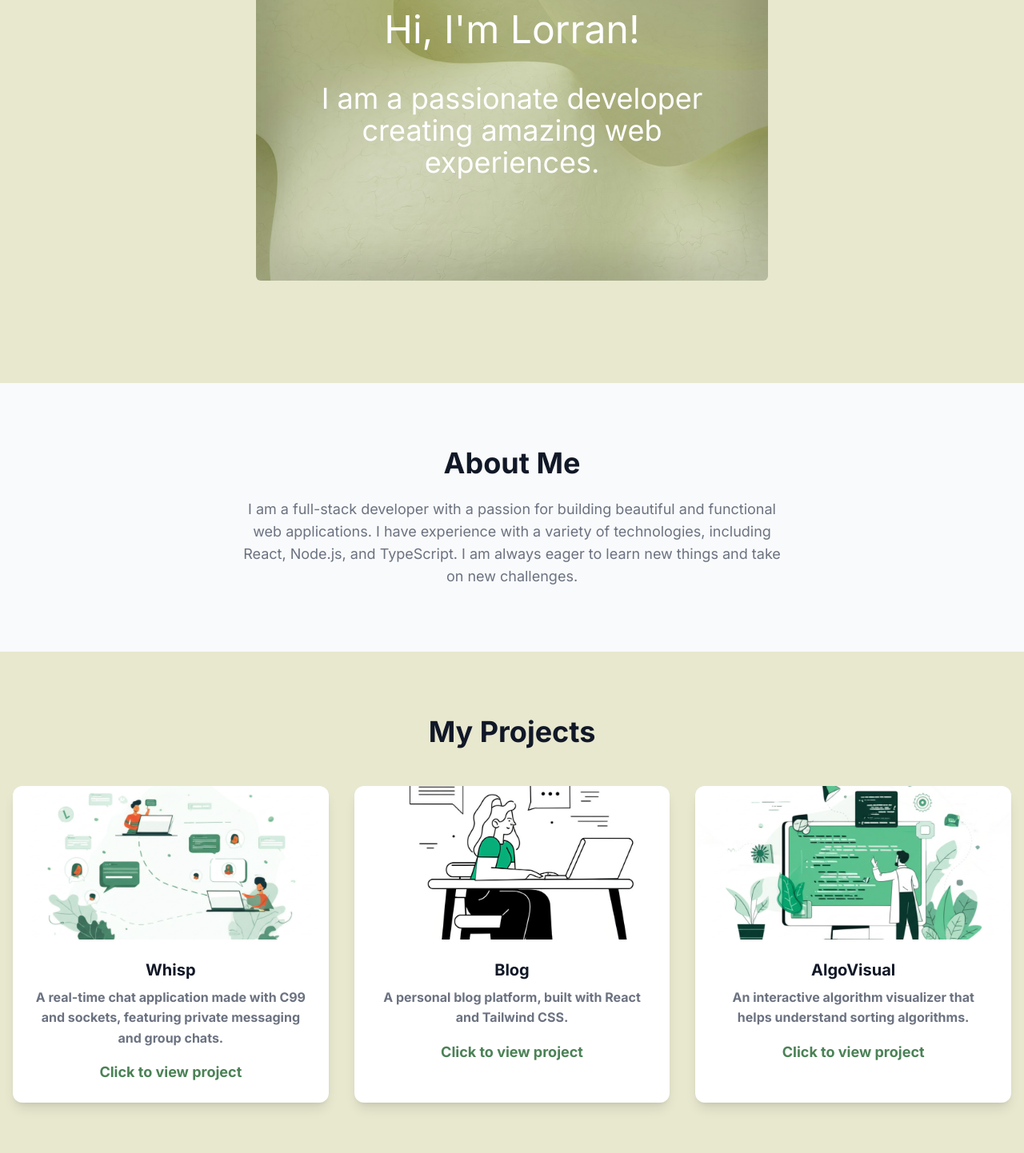
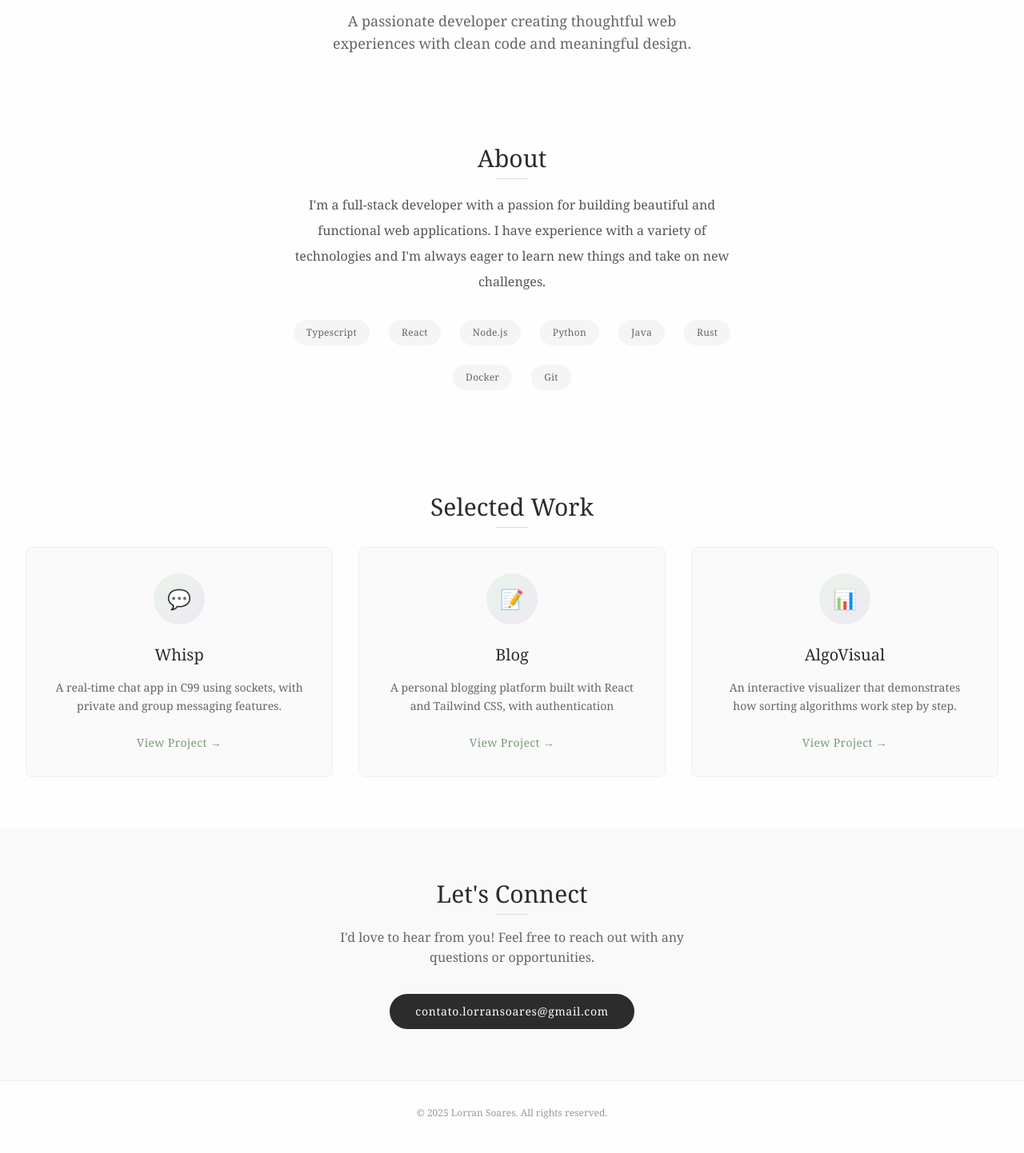
Before and after one commit to derivia/portfolio, a React (Vite) app in the folder client/: page / in a window 1280 px wide. Shown: the part 308-1750 px from the top of the page at 80% size. Built offline with nearby package versions, Linux system fonts and the light colour scheme; the HTML template or start-up script is replaced by a standard one.

Commit message:
feat!: new design - nice

```diff
--- a/client/index.html
+++ b/client/index.html
@@ -8,12 +8,6 @@
     />
     <meta name="viewport" content="width=device-width, initial-scale=1.0" />
     <title>Lorran Soares</title>
-    <link rel="preconnect" href="https://fonts.googleapis.com" />
-    <link rel="preconnect" href="https://fonts.gstatic.com" crossorigin />
-    <link
-      href="https://fonts.googleapis.com/css2?family=Inter:wght@400;700&display=swap"
-      rel="stylesheet"
-    />
   </head>
   <body>
     <div id="root"></div>
--- a/client/src/components/About.tsx
+++ b/client/src/components/About.tsx
@@ -1,16 +1,44 @@
+import SectionTitle from "./SectionTitle";
+
+interface SkillProps {
+	skill: string;
+}
+
+const Skill = (props: SkillProps) => {
+	return (
+		<span className="bg-skill-tag-bg px-4 py-2 rounded-full text-xs text-text-secondary tracking-wide">
+			{String(props.skill[0]).toUpperCase() + String(props.skill).slice(1)}
+		</span>
+	);
+};
+
 const About = () => {
+	const skills = [
+		"typescript",
+		"react",
+		"node.js",
+		"python",
+		"java",
+		"rust",
+		"docker",
+		"git",
+	];
+
 	return (
-		<section id="about" className="py-20 bg-section-bg">
-			<div className="container mx-auto text-center px-4">
-				<h2 className="text-4xl md:text-4xl font-bold mb-6 text-text-primary">
-					About Me
-				</h2>
-				<p className="max-w-2xl mx-auto text-lg text-text-secondary">
-					I am a full-stack developer with a passion for building beautiful and
-					functional web applications. I have experience with a variety of
-					technologies, including React, Node.js, and TypeScript. I am always
-					eager to learn new things and take on new challenges.
-				</p>
+		<section id="about" className="py-16">
+			<div className="container mx-auto px-4 md:px-8">
+				<SectionTitle title="about" />
+				<div className="max-w-xl mx-auto text-center text-base text-about-text leading-loose">
+					<p>
+						I'm a full-stack developer with a passion for building beautiful and
+						functional web applications. I have experience with a variety of
+						technologies and I'm always eager to learn new things and take on
+						new challenges.
+					</p>
+					<div className="flex justify-center gap-6 mt-8 flex-wrap">
+						{skills && skills.map((skill) => <Skill skill={skill} />)}
+					</div>
+				</div>
 			</div>
 		</section>
 	);
--- a/client/src/components/Contact.tsx
+++ b/client/src/components/Contact.tsx
@@ -1,17 +1,18 @@
 const Contact = () => {
 	return (
-		<section id="contact" className="py-20 bg-section-bg">
-			<div className="container mx-auto text-center">
-				<h2 className="text-3xl md:text-4xl font-bold mb-4 text-text-primary">
-					Contact Me
+		<section id="contact" className="py-16 bg-contact-bg text-center">
+			<div className="container mx-auto px-4 md:px-8">
+				<h2 className="text-3xl font-normal mb-6 text-center relative">
+					Let's Connect
+					<span className="absolute bottom-[-0.5rem] left-1/2 -translate-x-1/2 w-10 h-px bg-section-title-underline"></span>
 				</h2>
-				<p className="mb-8 text-lg text-text-secondary">
-					I would love to hear from you! Feel free to reach out with any
-					questions or opportunities.
+				<p className="max-w-md mx-auto mb-8 text-text-secondary">
+					I'd love to hear from you! Feel free to reach out with any questions
+					or opportunities.
 				</p>
 				<a
 					href="mailto:contato.lorransoares@gmail.com"
-					className="bg-accent text-white font-bold py-3 px-6 rounded-lg shadow-md hover:bg-accent-hover hover:shadow-lg transition-all duration-300"
+					className="inline-block bg-contact-email-bg text-white px-8 py-3 rounded-full text-sm tracking-wider transition-colors duration-200 hover:bg-contact-email-hover-bg"
 				>
 					contato.lorransoares@gmail.com
 				</a>
--- a/client/src/components/Footer.tsx
+++ b/client/src/components/Footer.tsx
@@ -1,10 +1,8 @@
 const Footer = () => {
 	return (
-		<footer className="text-center p-4 border-t border-border-color">
+		<footer className="py-8 text-center text-footer-text text-xs border-t border-border">
 			<div className="container mx-auto">
-				<p className="text-text-secondary">
-					&copy; 2025 Lorran Soares. All rights reserved.
-				</p>
+				<p>&copy; 2025 Lorran Soares. All rights reserved.</p>
 			</div>
 		</footer>
 	);
--- a/client/src/components/Hero.tsx
+++ b/client/src/components/Hero.tsx
@@ -2,14 +2,19 @@ const Hero = () => {
 	return (
 		<section
 			id="hero"
-			className="w-full h-full text-center py-32 flex flex-col items-center bg-background-secondary"
+			className="w-full h-full text-center mt-64 flex flex-col items-center bg-background"
 		>
-			<div className="z-30 bg-cover bg-center inner-shadow rounded-md shadow-xl w-[50%] h-full bg-[url(/hero-bg.png)] block text-white flex flex-col gap-2 py-32 px-12">
-				<span className="text-5xl">Hi, I'm Lorran!</span>
-				<br />
-				<span className="text-4xl">
-					I am a passionate developer creating amazing web experiences.
-				</span>
+			<div className="mb-12">
+				<h1 className="text-4xl md:text-5xl font-normal mb-4 text-heading-primary">
+					Hi, I'm{" "}
+					<span className="inline-block accent-gradient px-2 rounded font-medium">
+						Lorran
+					</span>
+				</h1>
+				<p className="text-md md:text-lg text-text-secondary max-w-md mx-auto">
+					A passionate developer creating thoughtful web experiences with clean
+					code and meaningful design.
+				</p>
 			</div>
 		</section>
 	);
--- /dev/null
+++ b/client/src/components/Project.tsx
@@ -0,0 +1,32 @@
+interface ProjectProps {
+	link: string;
+	icon: string;
+	title: string;
+	description: string;
+}
+
+const Project = (props: ProjectProps) => {
+	return (
+		<div className="bg-project-card-bg border border-border rounded-lg p-8 transition-transform duration-200 ease-in-out hover:-translate-y-0.5 hover:shadow-lg">
+			<div className="w-16 h-16 project-icon-gradient rounded-full mx-auto mb-6 flex items-center justify-center text-2xl">
+				{props.icon}
+			</div>
+			<h3 className="text-xl font-medium mb-4 text-text-primary text-center">
+				{props.title}
+			</h3>
+			<p className="text-sm text-text-secondary mb-6 leading-relaxed text-center">
+				{props.description}
+			</p>
+			<a
+				href={props.link}
+				target="_blank"
+				rel="noopener noreferrer"
+				className="text-project-link text-sm font-medium tracking-wide hover:underline text-center block"
+			>
+				View Project →
+			</a>
+		</div>
+	);
+};
+
+export default Project;
--- a/client/src/components/Projects.tsx
+++ b/client/src/components/Projects.tsx
@@ -1,60 +1,44 @@
+import Project from "./Project";
+import SectionTitle from "./SectionTitle";
+
 const Projects = () => {
 	const projects = [
 		{
 			title: "Whisp",
 			description:
-				"A real-time chat application made with C99 and sockets, featuring private messaging and group chats.",
+				"A real-time chat app in C99 using sockets, with private and group messaging features.",
 			link: "https://github.com/derivia/whisp",
-			image: "/whisp.png",
+			icon: "💬",
 		},
 		{
 			title: "Blog",
 			description:
-				"A personal blog platform, built with React and Tailwind CSS.",
+				"A personal blogging platform built with React and Tailwind CSS, with authentication",
 			link: "https://github.com/derivia/blog",
-			image: "/blog.png",
+			icon: "📝",
 		},
 		{
 			title: "AlgoVisual",
 			description:
-				"An interactive algorithm visualizer that helps understand sorting algorithms.",
+				"An interactive visualizer that demonstrates how sorting algorithms work step by step.",
 			link: "https://github.com/derivia/algovisual",
-			image: "/algovisual.png",
+			icon: "📊",
 		},
 	];
 
 	return (
-		<section id="projects" className="py-20 bg-background-secondary">
-			<div className="container mx-auto text-center">
-				<h2 className="text-4xl md:text-4xl font-bold mb-12">My Projects</h2>
-				<div className="grid grid-cols-1 md:grid-cols-2 lg:grid-cols-3 gap-8 px-4">
+		<section id="projects" className="py-16">
+			<div className="container mx-auto px-4 md:px-8">
+				<SectionTitle title="Selected Work" />
+				<div className="grid grid-cols-1 md:grid-cols-2 lg:grid-cols-3 gap-8 mt-8">
 					{projects.map((project, index) => (
-						<div
+						<Project
 							key={index}
-							className="bg-white rounded-xl shadow-lg overflow-hidden text-left transition-all duration-300 hover:shadow-2xl hover:-translate-y-1"
-						>
-							<a
-								href={project.link}
-								target="_blank"
-								rel="noopener noreferrer"
-								className="text-accent text-center font-semibold"
-							>
-								<img
-									src={project.image}
-									alt={project.title}
-									className="w-full h-48 object-cover inner-shadow"
-								/>
-								<div className="p-6">
-									<h3 className="text-xl font-bold mb-2 text-text-primary">
-										{project.title}
-									</h3>
-									<p className="mb-4 text-text-secondary">
-										{project.description}
-									</p>
-									<span className="text-lg">Click to view project</span>
-								</div>
-							</a>
-						</div>
+							description={project.description}
+							icon={project.icon}
+							title={project.title}
+							link={project.link}
+						/>
 					))}
 				</div>
 			</div>
--- /dev/null
+++ b/client/src/components/SectionTitle.tsx
@@ -0,0 +1,15 @@
+import Separator from "./Separator";
+
+interface SectionTitleProps {
+	title: string;
+}
+const SectionTitle = (props: SectionTitleProps) => {
+	return (
+		<h2 className="text-3xl font-normal mb-6 text-center relative">
+			{String(props.title[0]).toUpperCase() + String(props.title).slice(1)}
+			<Separator />
+		</h2>
+	);
+};
+
+export default SectionTitle;
--- /dev/null
+++ b/client/src/components/Separator.tsx
@@ -0,0 +1,7 @@
+const Separator = () => {
+	return (
+		<span className="absolute bottom-[-0.5rem] left-1/2 -translate-x-1/2 w-10 h-px bg-section-title-underline"></span>
+	);
+};
+
+export default Separator;
--- a/client/src/index.css
+++ b/client/src/index.css
@@ -3,22 +3,22 @@
 @tailwind utilities;
 
 html {
-	font-family: "Inter", sans-serif;
 	scroll-behavior: smooth;
 }
 
 body {
-	margin: 0;
-	background-color: #ffffff;
-	color: #111827;
-	line-height: 1.6em;
-	font-weight: 400;
+	font-family: "Georgia", serif;
+	line-height: 1.6;
+	color: #2c2c2c;
+	background: #fefefe;
 	font-synthesis: none;
 	text-rendering: optimizeLegibility;
 }
 
 * {
 	box-sizing: border-box;
+	margin: 0;
+	padding: 0;
 }
 
 #root {
@@ -26,22 +26,11 @@ body {
 	margin: 0 auto;
 }
 
-@media all and (min-width: 640px) {
-	html {
-		font-size: 14px;
+@layer utilities {
+	.accent-gradient {
+		background: linear-gradient(120deg, #f0c5c5, #c5d4f0);
+	}
+	.project-icon-gradient {
+		background: linear-gradient(135deg, #e8f4e8, #f0e8f4);
 	}
 }
-@media all and (min-width: 720px) {
-	html {
-		font-size: 15px;
-	}
-}
-@media all and (min-width: 960px) {
-	html {
-		font-size: 16px;
-	}
-}
-
-.inner-shadow {
-	box-shadow: inset 0 0 40px 30px rgba(0, 0, 0, 0.1);
-}
--- a/client/tailwind.config.js
+++ b/client/tailwind.config.js
@@ -4,14 +4,29 @@ export default {
 	theme: {
 		extend: {
 			colors: {
-				background: "#FFFFFF",
-				accent: "#4B8256",
-				"background-secondary": "#E8E8CF",
-				"text-primary": "#111827",
-				"text-secondary": "#6B7280",
-				"accent-hover": "#28432B",
-				"section-bg": "#F9FAFB",
-				"border-color": "#E5E7EB",
+				background: "#fefefe",
+				"background-secondary": "#e0e2e0",
+				"text-primary": "#2c2c2c",
+				"text-secondary": "#666",
+				accent: "#a8c8a8",
+				"accent-gradient-start": "#f0c5c5",
+				"accent-gradient-end": "#c5d4f0",
+				border: "#f0f0f0",
+				"heading-primary": "#1a1a1a",
+				"section-title-underline": "#ddd",
+				"about-text": "#555",
+				"project-card-bg": "#fafafa",
+				"project-icon-gradient-start": "#e8f4e8",
+				"project-icon-gradient-end": "#f0e8f4",
+				"project-link": "#7a9a7a",
+				"contact-bg": "#f9f9f9",
+				"contact-email-bg": "#2c2c2c",
+				"contact-email-hover-bg": "#3a3a3a",
+				"footer-text": "#999",
+				"skill-tag-bg": "#f5f5f5",
+			},
+			fontFamily: {
+				sans: ["Georgia", "serif"],
 			},
 		},
 	},
```
Also changed, not shown: client/src/components/Header.tsx (+6 -17 lines).
